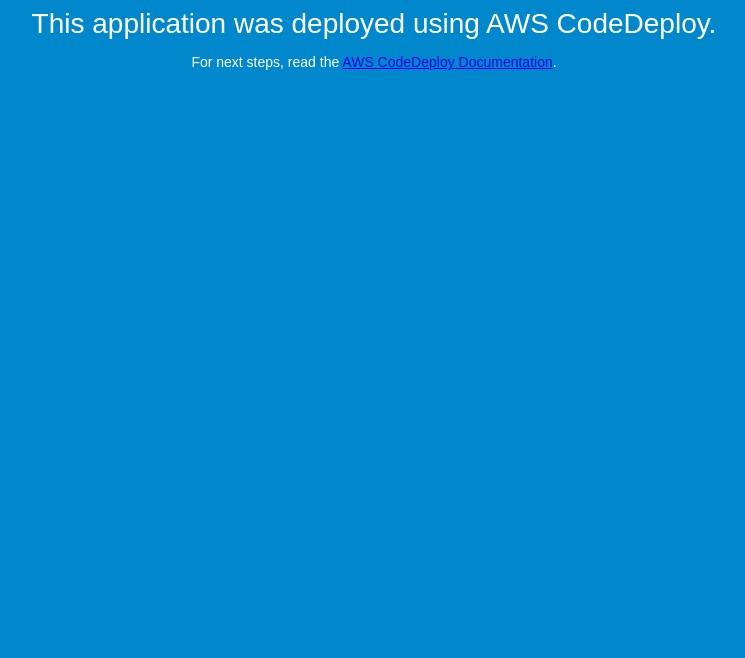
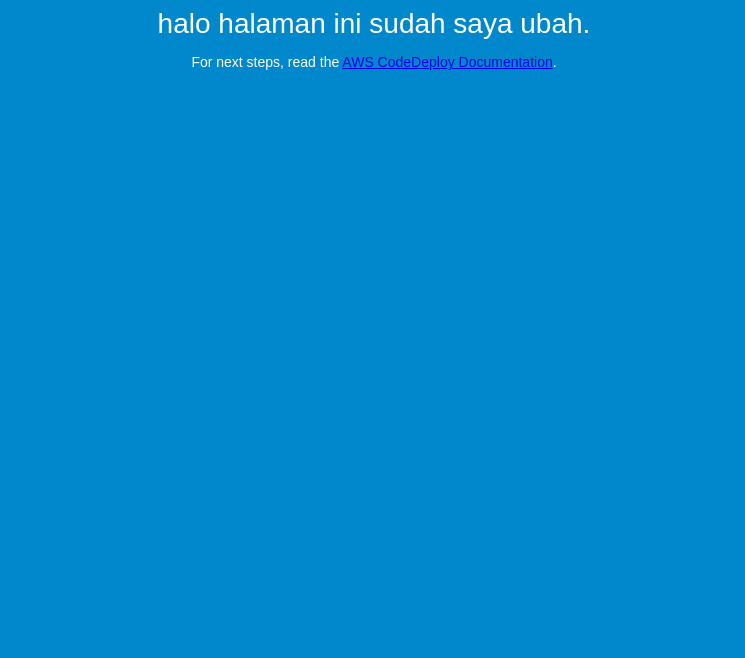
Before and after one commit to wahyu1709/projek-pipeline, a plain HTML site: page index.html in a window 1280 px wide. Shown: the part 142-800 px from the top of the page, without its empty margins (266-1011 px from the left). Drawn offline with Linux system fonts and the light colour scheme.

Commit message:
ubah index.html

```diff
--- a/index.html
+++ b/index.html
@@ -27,7 +27,7 @@
 <body>
   <div align="center">
     <h1>Congratulations</h1>
-    <h2>This application was deployed using AWS CodeDeploy.</h2>
+    <h2>halo halaman ini sudah saya ubah.</h2>
     <p>For next steps, read the <a href="http://aws.amazon.com/documentation/codedeploy">AWS CodeDeploy Documentation</a>.</p>
   </div>
 </body>
```
